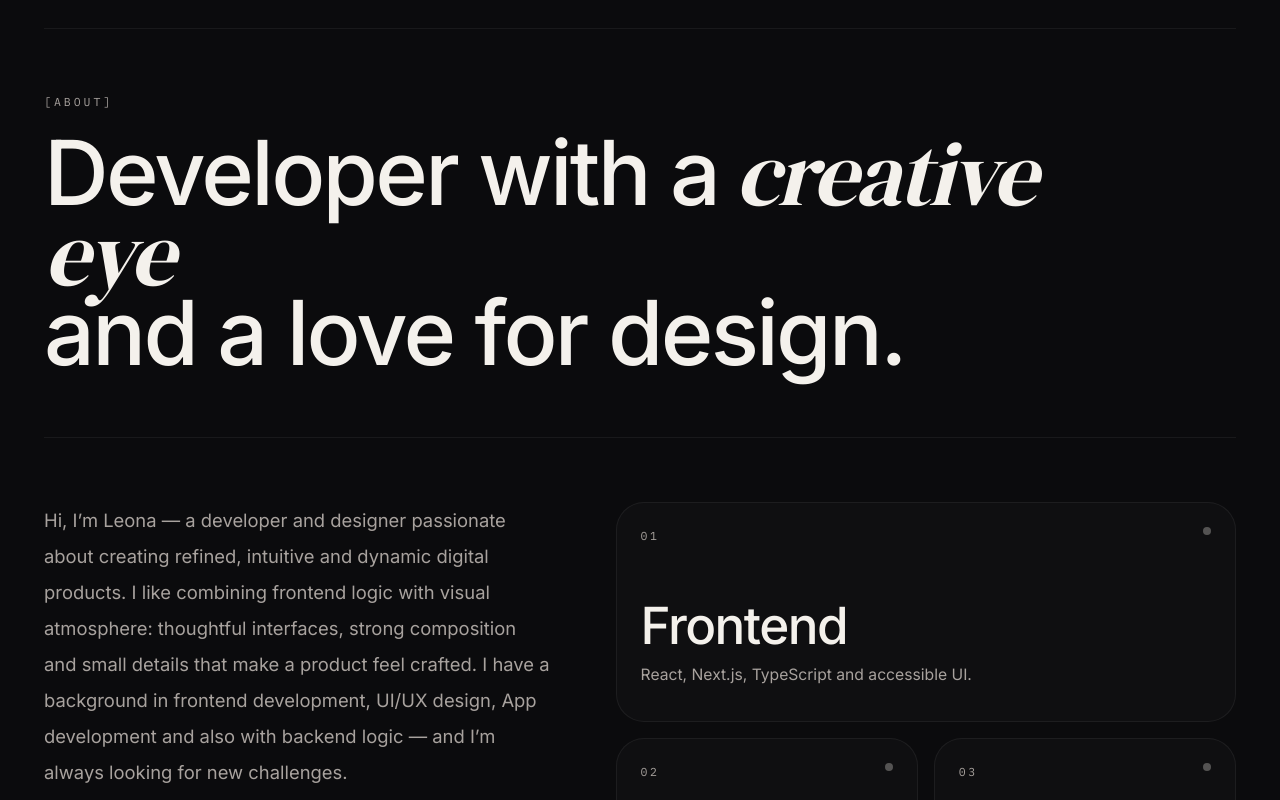
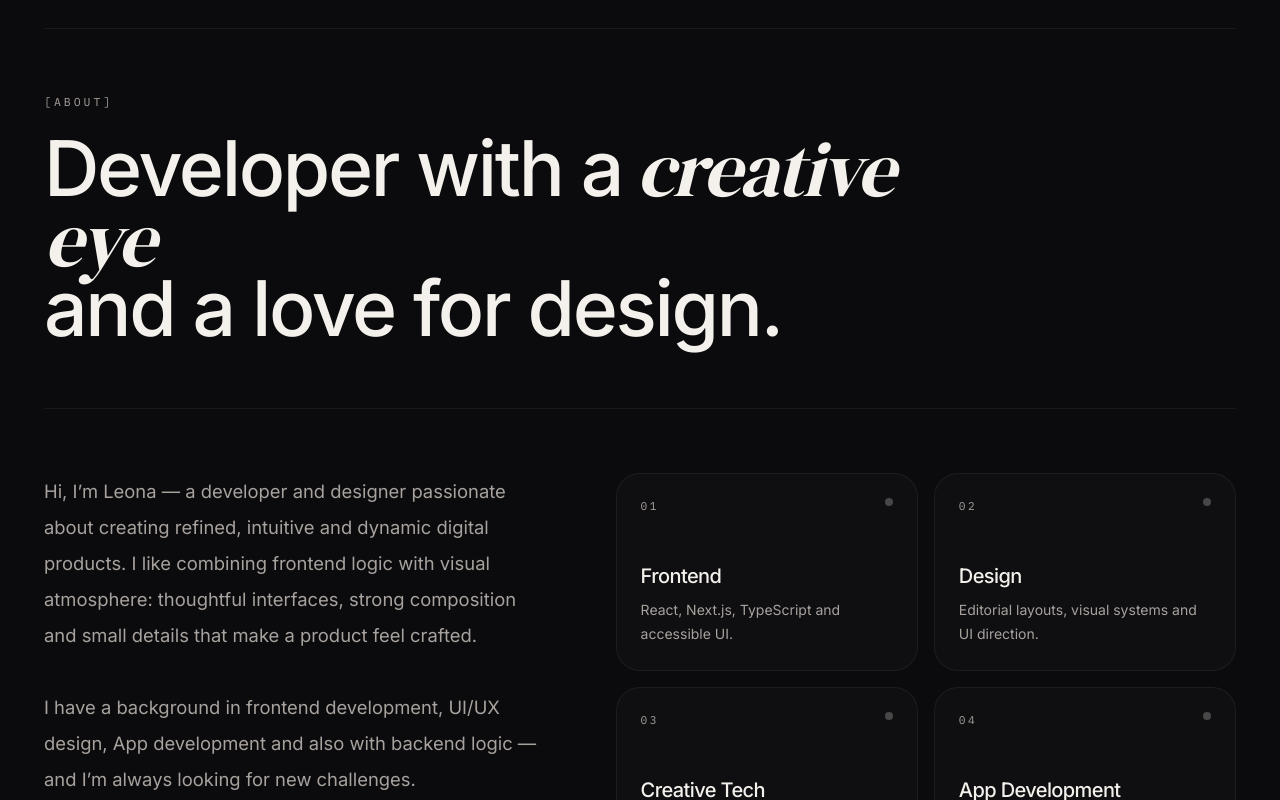
Before and after one commit to leonajosephine/modern-portfolio, a Next.js app: page / in a window 1280 px wide. Shown: the part 900-1700 px from the top of the page. Built offline with nearby package versions, Linux system fonts and the light colour scheme.

Commit message:
about: small update

```diff
--- a/components/sections/About.tsx
+++ b/components/sections/About.tsx
@@ -72,8 +72,7 @@ export default function About() {
             [About]
           </p>
 
-          <h2 className="mt-6 max-w-[1050px] text-[clamp(3rem,7vw,8rem)] font-medium leading-[0.88] tracking-[-0.07em] text-foreground">
-            Developer with a
+          <h2 className="mt-6 max-w-[920px] text-[clamp(2.8rem,6vw,6.8rem)] font-medium leading-[0.9] tracking-[-0.065em] text-foreground">            Developer with a
             <span className="font-serif italic"> creative eye</span>
             <br />
             and a love for design.
@@ -94,6 +93,8 @@ export default function About() {
               frontend logic with visual atmosphere: thoughtful interfaces,
               strong composition and small details that make a product feel
               crafted.
+              <br />
+              <br />
               I have a background in frontend development, UI/UX design, App development and also with backend logic — and I’m always looking for new challenges.
             </p>
 
@@ -116,31 +117,25 @@ export default function About() {
             transition={{ duration: 0.65 }}
             className="grid gap-4 sm:grid-cols-2"
           >
-            {focusItems.map(([number, title, text], index) => (
+            {focusItems.map(([number, title, text]) => (
               <div
                 key={title}
-                className={`group relative overflow-hidden rounded-[1.75rem] border border-border bg-card/55 p-6 transition-all duration-300 hover:-translate-y-1 hover:bg-card/80 ${
-                  index === 0 ? "sm:col-span-2 min-h-[220px]" : "min-h-[180px]"
-                }`}
+                className="group relative flex min-h-[180px] flex-col justify-between rounded-[1.5rem] border border-border bg-card/50 p-5 transition-all duration-300 hover:-translate-y-1 hover:bg-card/80 sm:min-h-[195px] sm:p-6"
               >
                 <div className="flex items-start justify-between gap-6">
-                  <span className="font-mono text-[0.72rem] uppercase tracking-[0.22em] text-muted-foreground">
+                  <span className="font-mono text-[0.7rem] uppercase tracking-[0.22em] text-muted-foreground">
                     {number}
                   </span>
 
-                  <span className="h-2 w-2 rounded-full bg-foreground/30 transition-all duration-300 group-hover:bg-foreground" />
+                  <span className="h-2 w-2 rounded-full bg-foreground/25 transition-colors duration-300 group-hover:bg-foreground" />
                 </div>
 
-                <div className={index === 0 ? "mt-14" : "mt-10"}>
-                  <h3
-                    className={`font-medium tracking-[-0.05em] text-foreground ${
-                      index === 0 ? "text-[clamp(2rem,4vw,4rem)] leading-none" : "text-2xl"
-                    }`}
-                  >
+                <div>
+                  <h3 className="text-xl font-medium tracking-[-0.04em] text-foreground">
                     {title}
                   </h3>
 
-                  <p className="mt-3 max-w-[28rem] text-sm leading-6 text-muted-foreground sm:text-[0.98rem]">
+                  <p className="mt-2 max-w-[24rem] text-sm leading-6 text-muted-foreground">
                     {text}
                   </p>
                 </div>
```
